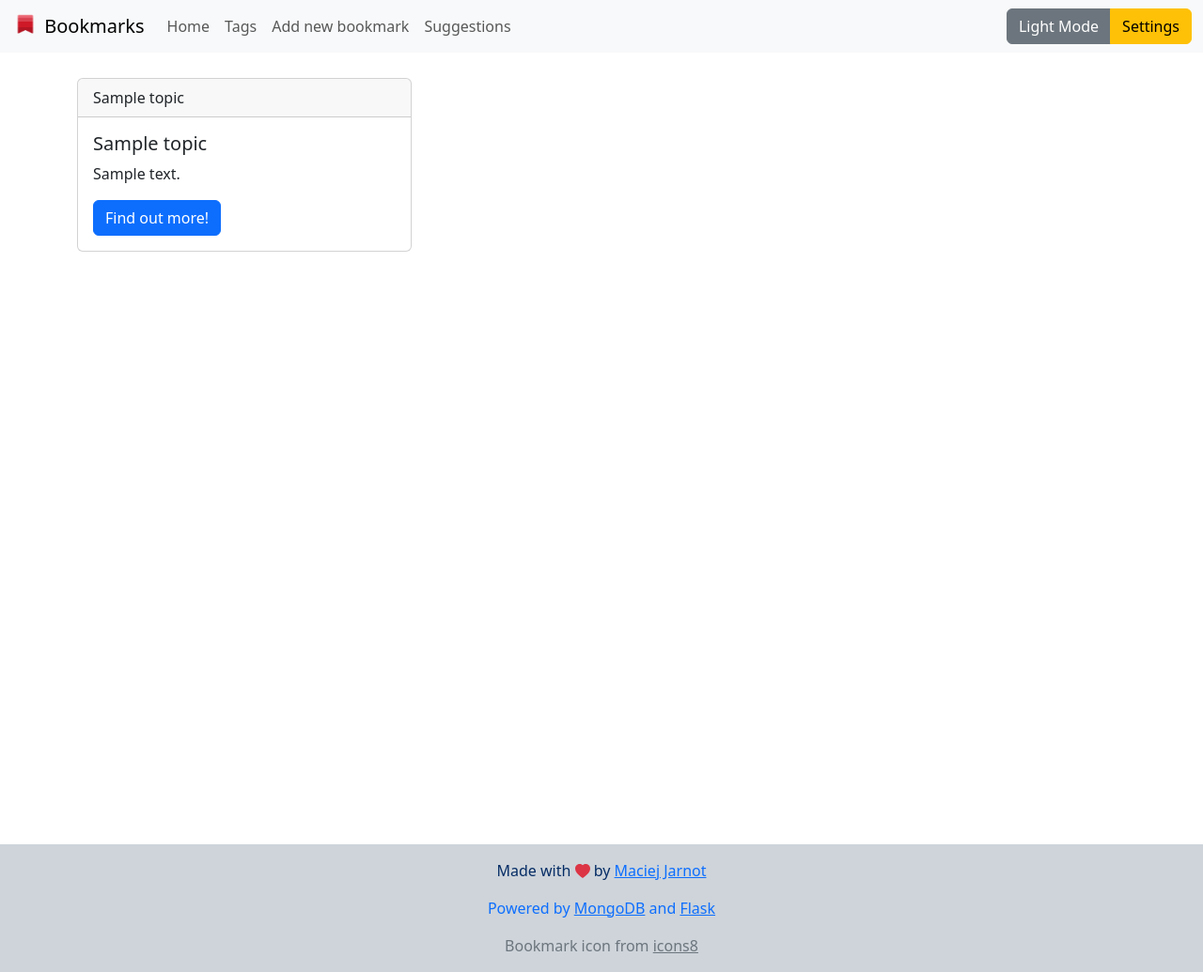
After one commit to JarnotMaciej/bookmarks, a Flask app: page /suggestions in a window 1280 px wide. The commit adds this page. Shown: the whole page at 94% size. Run offline with Flask 3, Linux system fonts and the light colour scheme; a database or web service that is not in the repository returns one stand-in record (values such as "Sample title"); some libraries are stand-ins or nearby versions.

Commit message:
topics generation

```diff
--- a/app.py
+++ b/app.py
@@ -6,6 +6,8 @@ from pymongo import MongoClient
 import pytz
 from bson.datetime_ms import DatetimeMS
 from bson.codec_options import CodecOptions, DatetimeConversion
+# from flask_bootstrap import Bootstrap
+
 import utils.validation as validation
 import utils.normalization as normalization
 import utils.migration as migration
@@ -18,7 +20,8 @@ mongodb_port = os.getenv("MONGODB_PORT")
 database = os.getenv("MONGODB_DB")
 bookmarks_collection = os.getenv("BOOKMARKS_COLLECTION")
 tags_collection = os.getenv("TAGS_COLLECTION")
-app_port = os.getenv("BOOKMARKS_PORT")
+topics_collection = os.getenv("TOPICS_COLLECTION")
+app_port = os.getenv("APP_PORT")
 if app_port == None:
     app_port = 4999
 env_timezone = os.getenv("TZ")
@@ -32,6 +35,7 @@ client = MongoClient(mongodb_host, int(mongodb_port))
 db = client[database]
 bookmarks_collection = db[bookmarks_collection].with_options(codec_options=CodecOptions(tz_aware=True, tzinfo=my_timezone, datetime_conversion=DatetimeConversion.DATETIME_MS))
 tags_collection = db[tags_collection]
+topics_collection = db[topics_collection].with_options(codec_options=CodecOptions(tz_aware=True, tzinfo=my_timezone, datetime_conversion=DatetimeConversion.DATETIME_MS))
 
 current_page = 'home'
 sorting = [
@@ -157,6 +161,19 @@ def settings():
     current_page = 'settings'
 
     return render_template('settings.html', page=current_page)
+
+@app.route('/suggestions')
+def suggestions():
+    current_page = 'suggestions'
+
+    # Fetch data from MongoDB topics collection
+    generated_suggestions = topics_collection.find().sort('date', 1).limit(1)
+    # get topics array from the document
+    generated_suggestions = generated_suggestions[0]['topics']
+
+    return render_template('suggestions.html', page=current_page, suggestions=generated_suggestions)
+
+##################
 
 @app.route('/add-bookmark-execute', methods=['POST'])
 def add_bookmark_execute():
@@ -324,4 +341,5 @@ def page_not_found(error):
     return render_template('error.html', error_code=404), 404
 
 if __name__ == '__main__':
+    # Bootstrap(app)
     app.run(host='0.0.0.0', port=app_port)
--- a/requirements.txt
+++ b/requirements.txt
@@ -3,3 +3,4 @@ flask==2.3.2
 pymongo==4.4.0
 pytz==2023.3
 openai==0.27.8
+flask-bootstrap==3.3.7.1
--- a/templates/navbar.html
+++ b/templates/navbar.html
@@ -20,6 +20,9 @@
                 <li class="nav-item {% if page == 'add-bookmark' %}active{% endif %}">
                     <a class="nav-link" href="/add-bookmark">Add new bookmark</a>
                 </li>
+                <li class="nav-item {% if page == 'add-tag' %}active{% endif %}">
+                    <a class="nav-link" href="/suggestions">Suggestions</a>
+                </li>
             </ul>
             <div class="btn-group" role="group">
             <button type="button" id="modeSwitch" class="btn btn-secondary d-flex">Light Mode</button>
--- /dev/null
+++ b/templates/suggestion-cards.html
@@ -0,0 +1,16 @@
+<div class="row">
+{% for s in suggestions %}
+<div class="col-sm-12 col-md-6 col-lg-4 mb-3">
+<div class="card">
+    <div class="card-header">
+        {{ s.topic }}
+    </div>
+    <div class="card-body">
+        <h5 class="card-title">{{ s.topic }}</h5>
+        <p class="card-text">{{ s.description }}</p>
+        <a href="#" class="btn btn-primary">Find out more!</a>
+    </div>
+</div>
+</div>
+{% endfor %}
+</div>
--- /dev/null
+++ b/templates/suggestions.html
@@ -0,0 +1,3 @@
+{% include 'base.html' %}
+{% include 'suggestion-cards.html' %}
+{% include 'footer.html' %}
```
Also changed, not shown: utils/config.py (added, +30 -0 lines).
